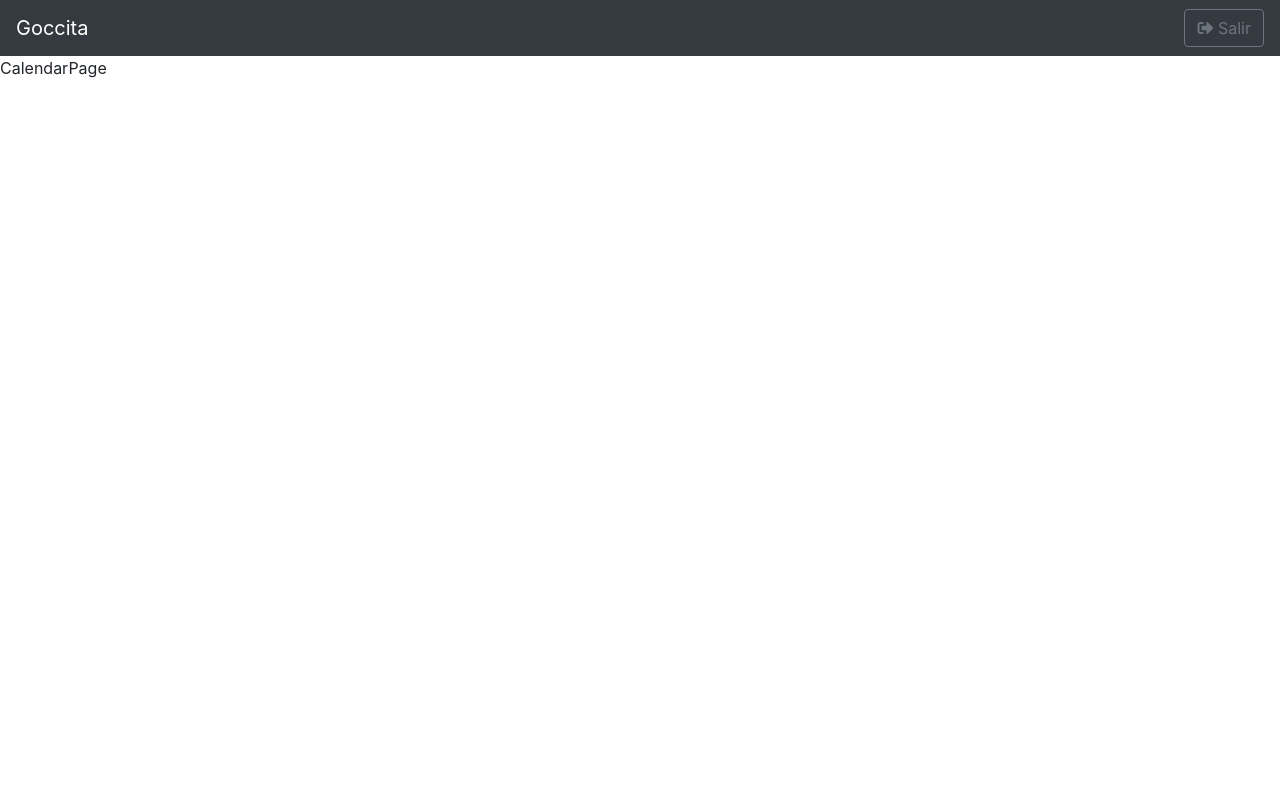
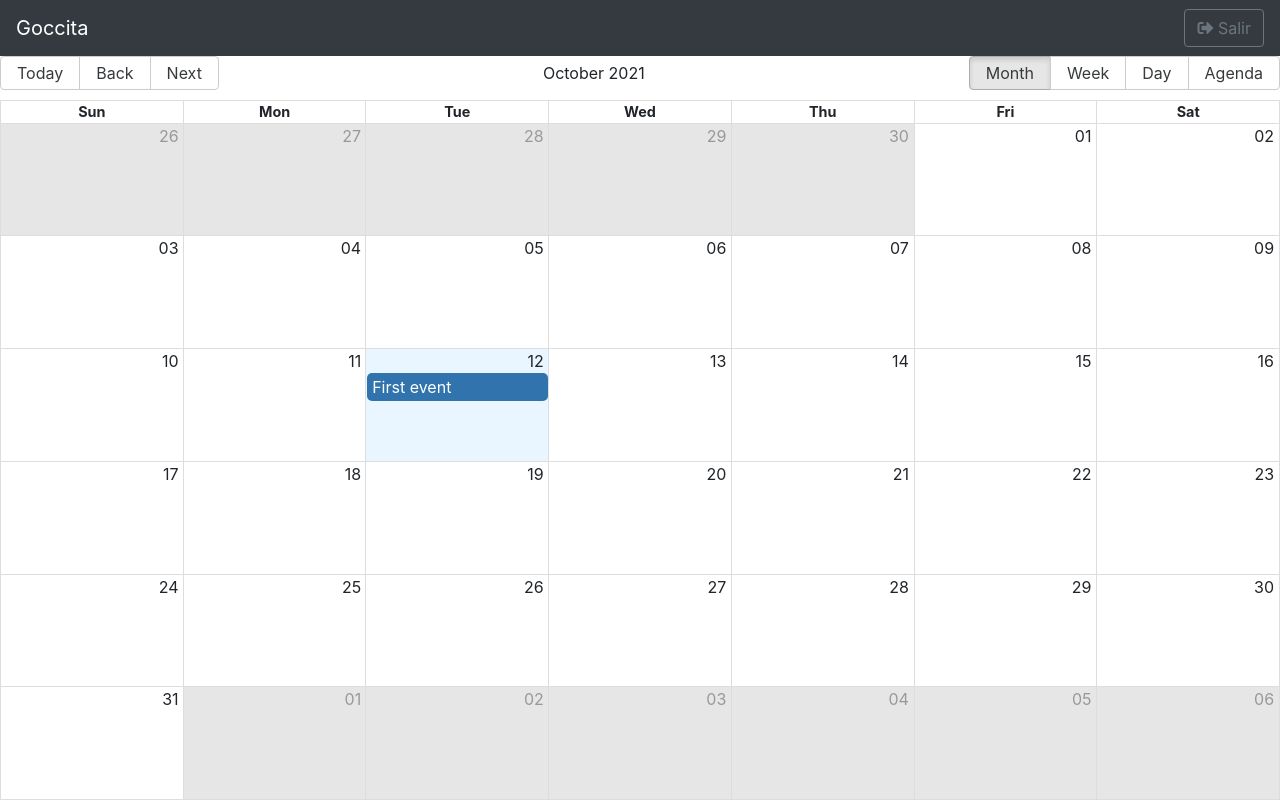
Before and after one commit to abizmo/calendar, a React (Create React App) app: page / in a window 1280 px wide. Built offline with nearby package versions, Linux system fonts and the light colour scheme.

Commit message:
Add Calendar View

```diff
--- a/package.json
+++ b/package.json
@@ -6,7 +6,9 @@
     "@testing-library/jest-dom": "^5.11.4",
     "@testing-library/react": "^11.1.0",
     "@testing-library/user-event": "^12.1.10",
+    "moment": "^2.29.1",
     "react": "^17.0.2",
+    "react-big-calendar": "^0.36.1",
     "react-dom": "^17.0.2",
     "react-router-dom": "^5.3.0",
     "react-scripts": "4.0.3",
@@ -17,7 +19,7 @@
     "build": "react-scripts build",
     "test": "react-scripts test",
     "eject": "react-scripts eject",
-    "lint": "eslint .",
+    "lint": "eslint --ext .jsx,.js src/",
     "test-once": "react-scripts test --passWithNoTests --watchAll=false",
     "validate": "npm-run-all --parallel test-once lint",
     "prepare": "husky install"
--- a/src/pages/CalendarPage.jsx
+++ b/src/pages/CalendarPage.jsx
@@ -1,10 +1,27 @@
+import moment from 'moment';
 import React from 'react';
+import { Calendar, momentLocalizer } from 'react-big-calendar';
+import 'react-big-calendar/lib/css/react-big-calendar.css';
+
 import Navbar from '../components/ui/Navbar';
+import '../styles/calendar.css';
+
+const events = [
+  {
+    id: 0,
+    title: 'First event',
+    start: moment().toDate(),
+    end: moment().add(2, 'hours'),
+  },
+];
 
 const CalendarPage = () => (
-  <div>
+  <div className="calendar-container">
     <Navbar />
-    CalendarPage
+    <Calendar
+      events={events}
+      localizer={momentLocalizer(moment)}
+    />
   </div>
 );
 
--- /dev/null
+++ b/src/styles/calendar.css
@@ -0,0 +1,10 @@
+.calendar-container {
+  display: flex;
+  flex-direction: column;
+  height: 100vh;
+}
+
+.rbc-calendar {
+  flex: 1;
+  min-height: 580px;
+}
```
Also changed, not shown: 1 other file (tests, documents, lock files or other folders).
